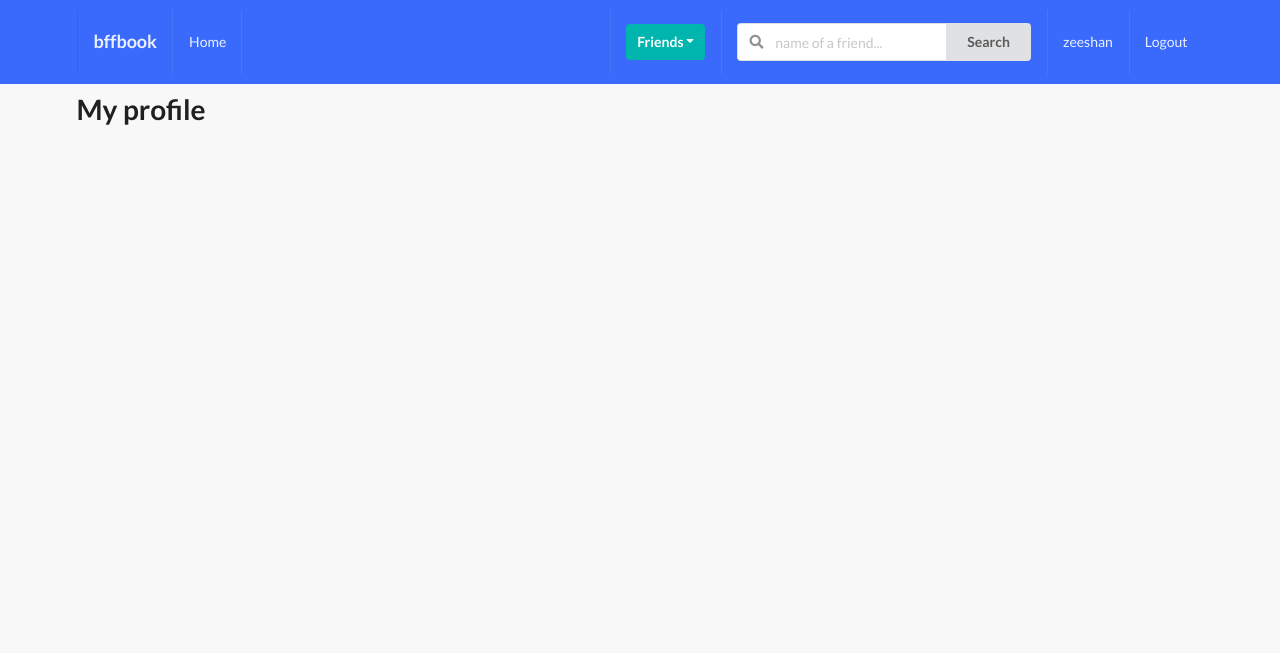
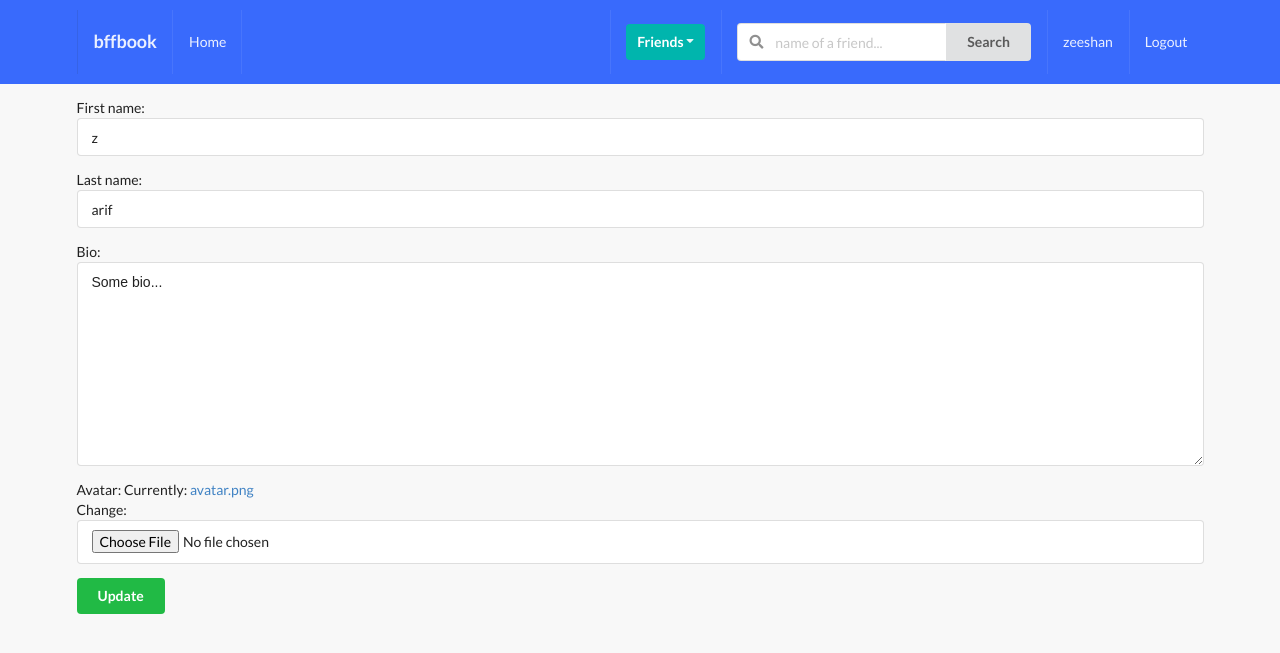
Before and after one commit to zeeshan-arif/social-media-app, a Django app: page /profiles/myprofile/ in a window 1280 px wide. Shown: the top 653 px of the page. Run offline with Django 3.2, Linux system fonts and the light colour scheme; a user stored in the database is signed in; data comes from the database, SQL or seed files in the repository; both versions use the stored data as it was after the commit; some libraries are stand-ins or nearby versions.

Commit message:
added forms to edit the profile

```diff
--- /dev/null
+++ b/profiles/forms.py
@@ -0,0 +1,7 @@
+from django import forms
+from .models import Profile
+
+class ProfileModelForm(forms.ModelForm):
+    class Meta:
+        model = Profile
+        fields = ('first_name', 'last_name', 'bio', 'avatar')
--- a/profiles/models.py
+++ b/profiles/models.py
@@ -16,6 +16,12 @@ class Profile(models.Model):
     slug = models.SlugField(unique=True, blank=True)
     updated = models.DateTimeField(auto_now=True)
     created = models.DateTimeField(auto_now_add=True)
+
+    def get_friends(self):
+        return self.friends.all()
+
+    def get_friends_no(self):
+        return self.friends.all().count()
 
     def __str__(self):
         return f"{self.user.username} - {self.created.strftime('%d-%m-%Y')}"
--- a/profiles/templates/profiles/myprofile.html
+++ b/profiles/templates/profiles/myprofile.html
@@ -5,5 +5,9 @@ my profile
 {% endblock title %}
 
 {% block content %}
-    <h1>My profile</h1>
+    <form action="" method="POST" class="ui form" enctype="multipart/form-data">
+        {% csrf_token %}
+        {{form.as_p}}
+        <button type="submit" class="ui positive button">Update</button>
+    </form>
 {% endblock content %}
--- a/profiles/views.py
+++ b/profiles/views.py
@@ -1,11 +1,15 @@
 from django.shortcuts import render
 from .models import Profile
+from .forms import ProfileModelForm
 
 # Create your views here.
 def my_profile_view(request):
-    obj = Profile.objects.get(user=request.user)
+    profile = Profile.objects.get(user=request.user)
+    form = ProfileModelForm(request.POST or None, request.FILES or None, instance=profile)
+
     context = {
-        'obj': obj,
+        'profile': profile,
+        'form': form,
     }
 
     return render(request, 'profiles/myprofile.html', context)
```
Also changed, not shown: db.sqlite3.
